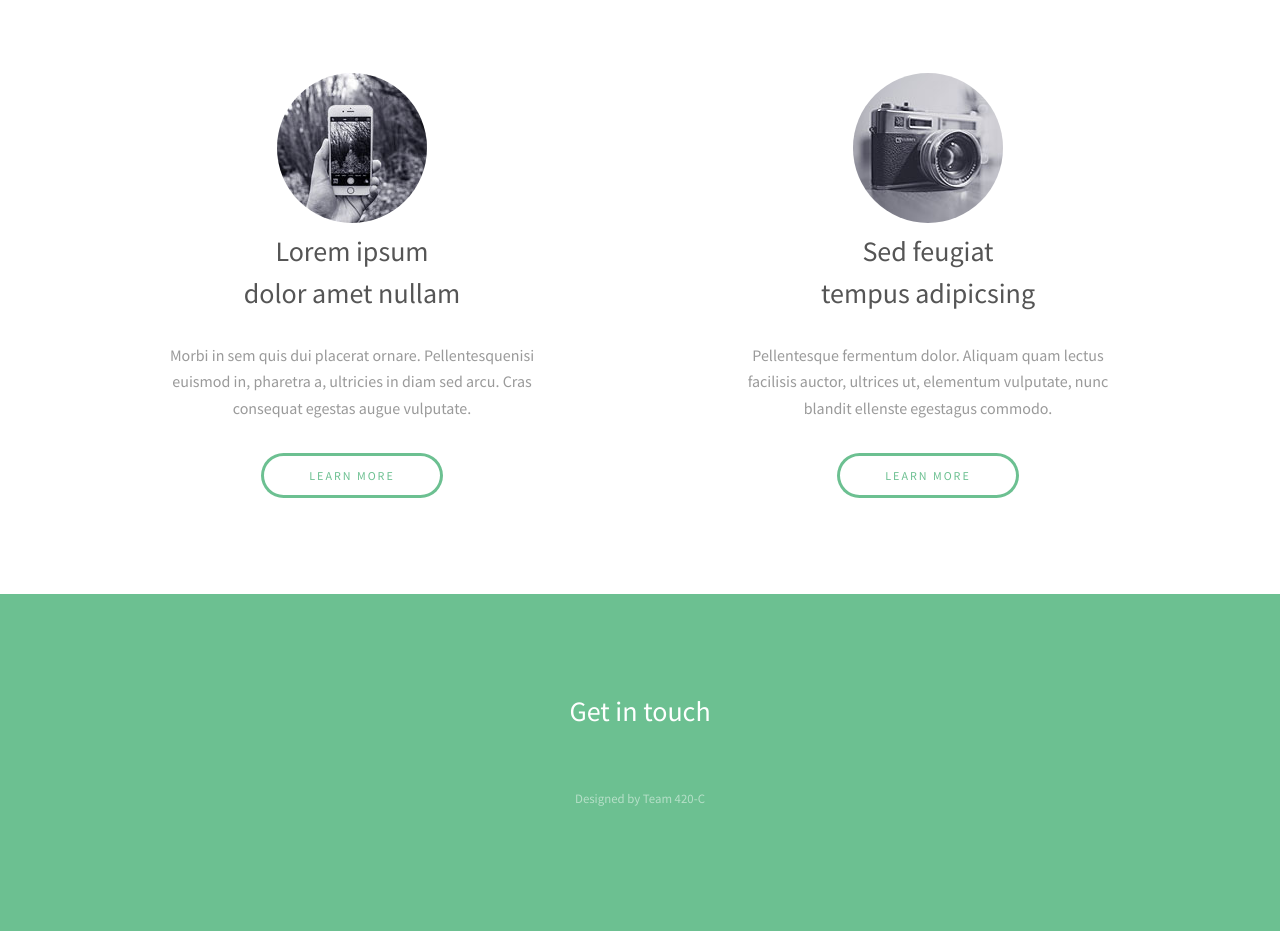
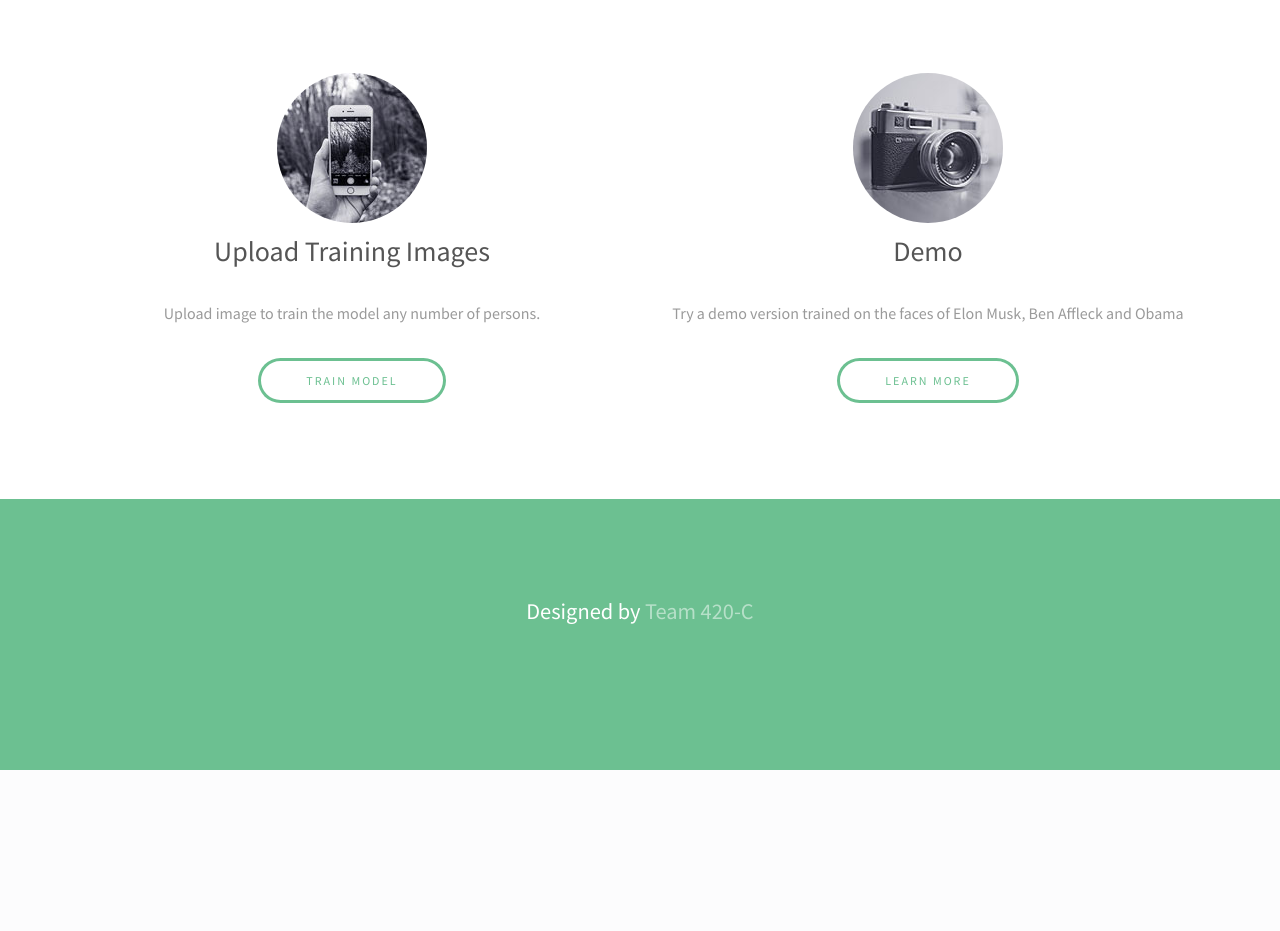
Before and after one commit to J-Singh99/Facial-Recognition-Interface, a Flask app: page /test in a window 1280 px wide. Shown: the part 700-1631 px from the top of the page. After the commit the page ends 1470 px from the top, so only its background shows below. Run offline with Flask 2, Linux system fonts and the light colour scheme.

Commit message:
Finalised working snippet

```diff
--- a/FlaskApp/FaceDetector/templates/index.html
+++ b/FlaskApp/FaceDetector/templates/index.html
@@ -71,11 +71,11 @@
 							<img src="/static/images/pic01.jpg" alt="Pic 01" />
 						</div>
 						<header>
-							<h3>Lorem ipsum<br /> dolor amet nullam</h3>
+							<h3>Upload Training Images</h3>
 						</header>
-						<p>Morbi in sem quis dui placerat ornare. Pellentesquenisi<br />euismod in, pharetra a, ultricies in diam sed arcu. Cras<br />consequat  egestas augue vulputate.</p>
+						<p>Upload image to train the model any number of persons.</p>
 						<footer>
-							<a href="#" class="button">Learn More</a>
+							<a href="#" class="button">Train Model</a>
 						</footer>
 					</article>
 					<article>
@@ -83,9 +83,9 @@
 							<img src="/static/images/pic02.jpg" alt="Pic 02" />
 						</div>
 						<header>
-							<h3>Sed feugiat<br /> tempus adipicsing</h3>
+							<h3>Demo</h3>
 						</header>
-						<p>Pellentesque fermentum dolor. Aliquam quam lectus<br />facilisis auctor, ultrices ut, elementum vulputate, nunc<br /> blandit ellenste egestagus commodo.</p>
+						<p>Try a demo version trained on the faces of Elon Musk, Ben Affleck and Obama</p>
 						<footer>
 							<a href="#" class="button">Learn More</a>
 						</footer>
@@ -98,8 +98,8 @@
 		<footer id="footer">
 			<div class="inner">
 
+				<!-- Reach Out Form
 				<h3>Get in touch</h3>
-				<!-- Reach Out Form
 				<form action="#" method="post">
 
 					<div class="field half first">
@@ -120,7 +120,7 @@
 				</form>
 				-->
 				<div class="copyright">
-					Designed by <a href="https://github.com/J-Singh99/Facial-Recognition-Interface">Team 420-C</a>
+					<h3>Designed by <a href="https://github.com/J-Singh99/Facial-Recognition-Interface">Team 420-C</a></h3>
 				</div>
 
 			</div>
```
